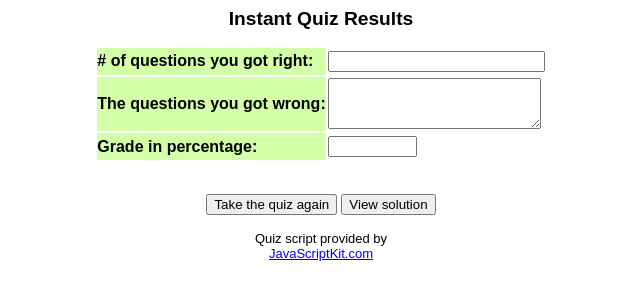
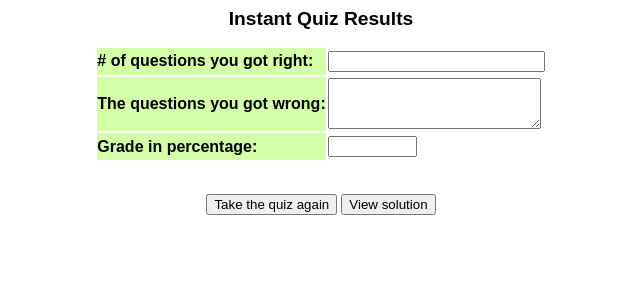
Before and after one commit to emcantosh/PROG109, a plain HTML site: page quiz/results.html in a window 1280 px wide. Shown: the whole page, without its empty margins (319-959 px from the left). Drawn offline with Linux system fonts and the light colour scheme.

Commit message:
Update results.html

```diff
--- a/quiz/results.html
+++ b/quiz/results.html
@@ -69,7 +69,5 @@ document.result[1].value+=incorrect[temp]+", "
   </center></div>
 </form>
 
-<p id="footnote" align="center"><font face="arial" size="-1">Quiz script provided by<br>
-<a href="http://www.javascriptkit.com">JavaScriptKit.com</a></font></p>
 </body>
 </html>
```
